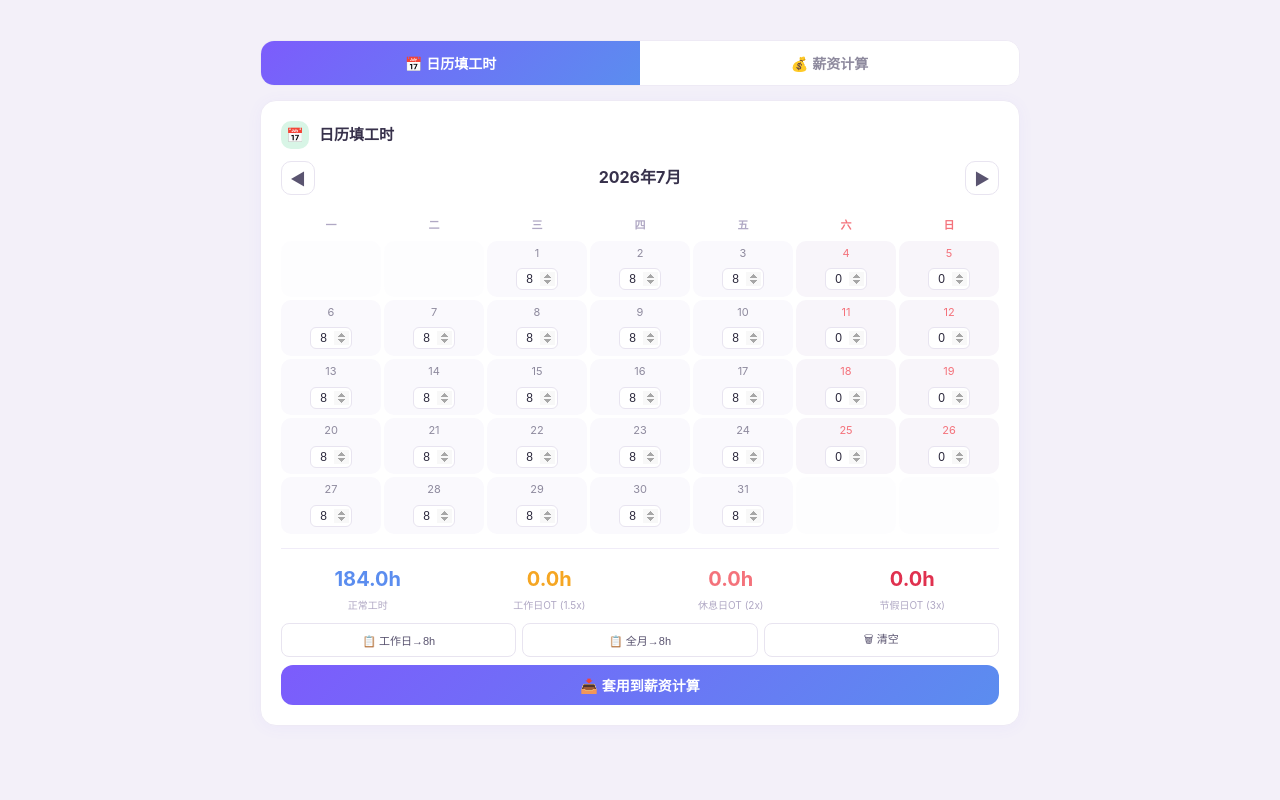
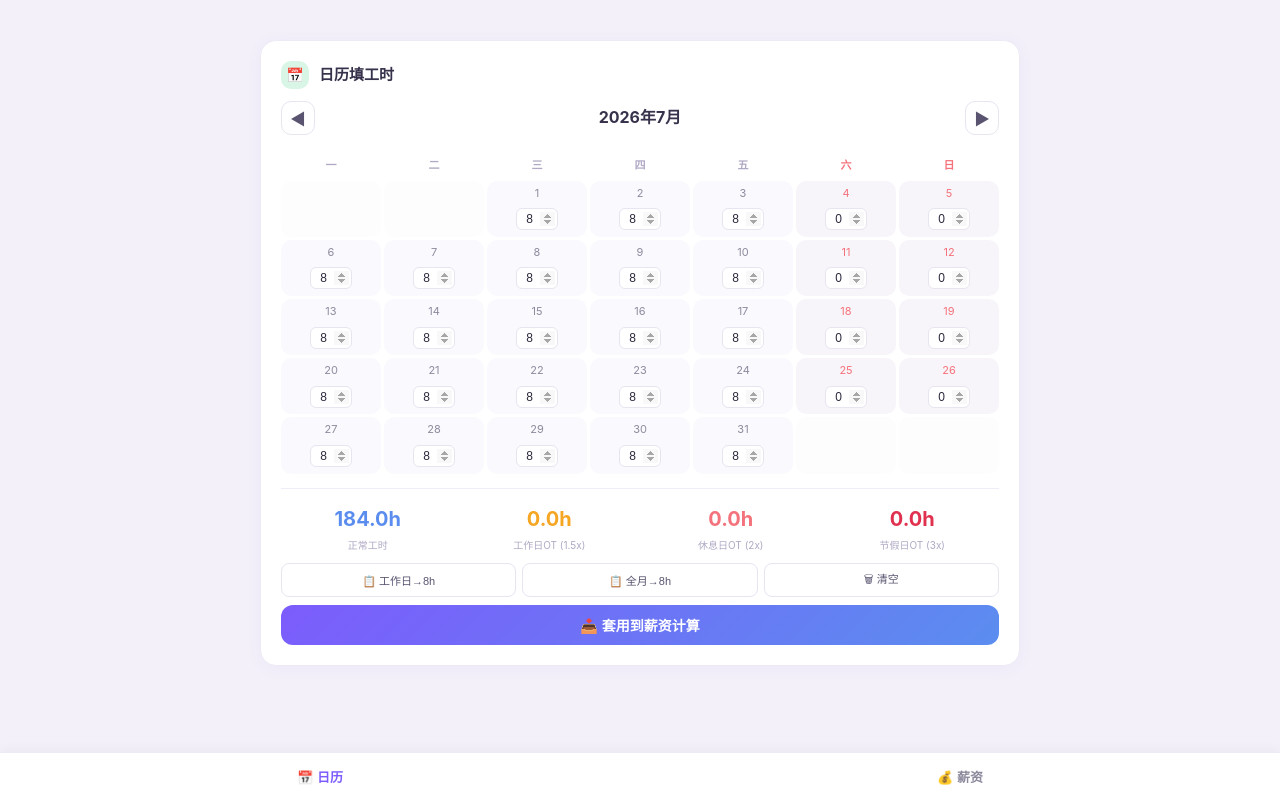
Before and after one commit to gyuwguyvjgu/salary-calc, a website: page index.html in a window 1280 px wide. Drawn offline with Linux system fonts and the light colour scheme.

Commit message:
Move tab bar to bottom

```diff
--- a/index.html
+++ b/index.html
@@ -29,11 +29,14 @@
 
   /* ── Header ── */
   /* ── Tab Nav ── */
-  .tab-nav { display: flex; gap: 0; margin-bottom: 14px; border-radius: 14px; overflow: hidden; background: #fff; border: 1px solid #eeeaf5; }
-  .tab-btn { flex: 1; padding: 12px; border: none; background: #fff; font-size: 14px; font-weight: 600; color: #8e8a9e; cursor: pointer; transition: all 0.2s; }
-  .tab-btn.active { background: linear-gradient(135deg, #7c5cfc, #5b8def); color: #fff; }
   .tab-panel { display: none; }
   .tab-panel.active { display: block; }
+
+  /* ── Bottom Tab Bar ── */
+  .bottom-tab-bar { display: flex; position: fixed; bottom: 0; left: 0; right: 0; background: #fff; border-top: 1px solid #eeeaf5; z-index: 1000; padding: 6px 0; padding-bottom: max(6px, env(safe-area-inset-bottom)); box-shadow: 0 -2px 12px rgba(0,0,0,0.04); }
+  .btab-btn { flex: 1; padding: 8px; border: none; background: none; font-size: 13px; font-weight: 600; color: #8e8a9e; cursor: pointer; }
+  .btab-btn.active { color: #7c5cfc; }
+  .app { padding-bottom: 70px; }
 
   /* ── Card ── */
   .card {
@@ -350,12 +353,6 @@
 
 <div class="app">
 
-  <!-- ── Tab Navigation ── -->
-  <div class="tab-nav">
-    <button class="tab-btn active" onclick="switchTab('calendar')">📅 日历填工时</button>
-    <button class="tab-btn" onclick="switchTab('salary')">💰 薪资计算</button>
-  </div>
-
   <!-- ── Tab: Calendar ── -->
   <div class="tab-panel active" id="tab-calendar">
   <div class="card" id="calendarCard">
@@ -558,6 +555,12 @@
 
   <div class="footer">深圳薪资计算器 · 仅供参考，实际以工资条为准</div>
   </div><!-- /tab-salary -->
+
+  <!-- ── Bottom Tab Bar ── -->
+  <div class="bottom-tab-bar">
+    <button class="btab-btn active" onclick="switchTab('calendar')">📅 日历</button>
+    <button class="btab-btn" onclick="switchTab('salary')">💰 薪资</button>
+  </div>
 </div>
 
 <script>
@@ -764,11 +767,11 @@ function updateCalSummary() {
 }
 
 function switchTab(name) {
-  // Update buttons
-  document.querySelectorAll('.tab-btn').forEach(function(b) { b.classList.remove('active'); });
+  document.querySelectorAll('.btab-btn').forEach(function(b) { b.classList.remove('active'); });
   document.querySelectorAll('.tab-panel').forEach(function(p) { p.classList.remove('active'); });
   event.target.classList.add('active');
   document.getElementById('tab-' + name).classList.add('active');
+  window.scrollTo({ top: 0, behavior: 'smooth' });
 }
 
 function applyCalendarToSalary() {
@@ -780,9 +783,9 @@ function applyCalendarToSalary() {
   // Trigger salary calculation
   calc();
   // Switch to salary tab
-  document.querySelectorAll('.tab-btn').forEach(function(b) { b.classList.remove('active'); });
+  document.querySelectorAll('.btab-btn').forEach(function(b) { b.classList.remove('active'); });
   document.querySelectorAll('.tab-panel').forEach(function(p) { p.classList.remove('active'); });
-  document.querySelector('.tab-btn:nth-child(2)').classList.add('active');
+  document.querySelector('.btab-btn:nth-child(2)').classList.add('active');
   document.getElementById('tab-salary').classList.add('active');
   window.scrollTo({ top: 0, behavior: 'smooth' });
 }
```
